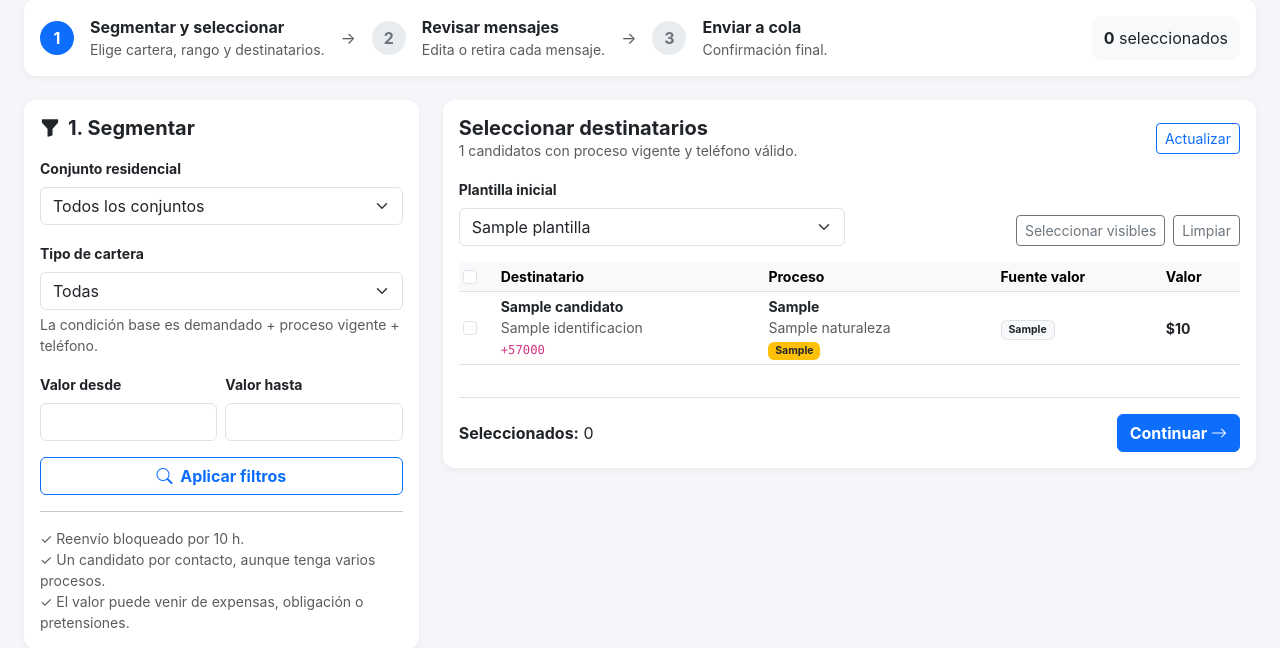
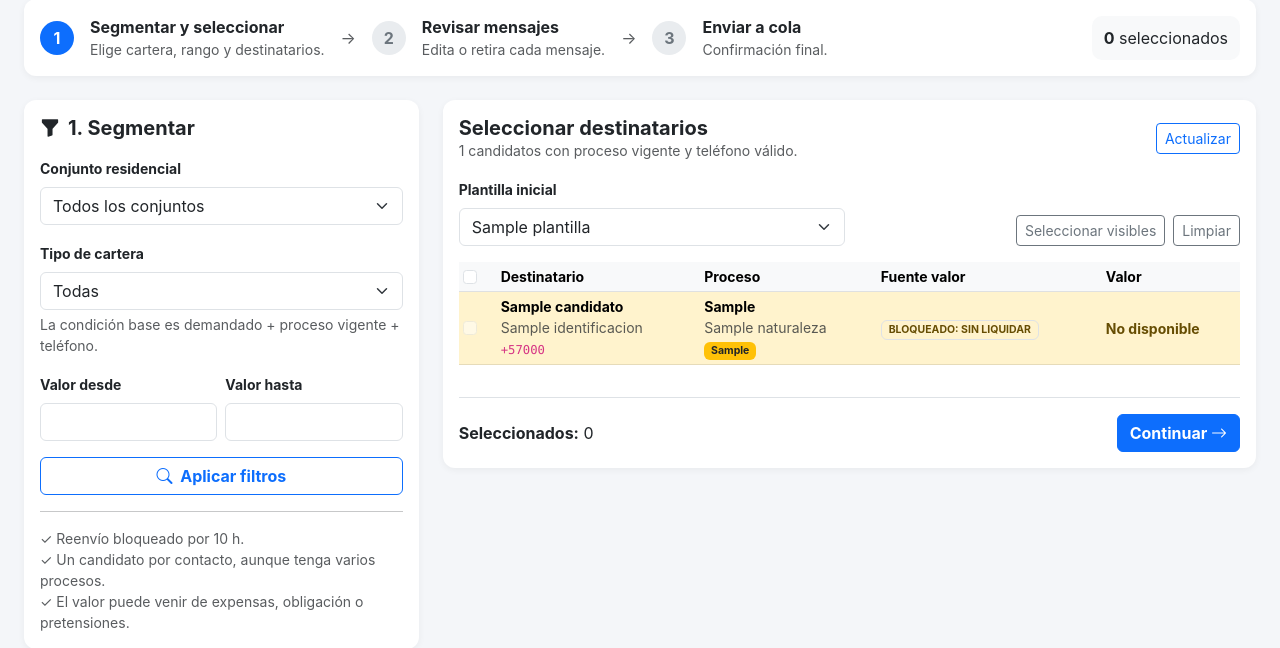
Before and after one commit to ParedesD28/erp-despacho, a Python web app: template templates/sms_campanas.html in a window 1280 px wide. Shown: the part 541-1189 px from the top of the page. Run offline with Jinja, Linux system fonts and the light colour scheme; the template is opened without the code that fills it: most values are stand-ins (such as "Sample title", 1, 10 or a date in 2020).

Commit message:
Bloquear SMS cuando saldo no esta liquidado

```diff
--- a/templates/sms_campanas.html
+++ b/templates/sms_campanas.html
@@ -141,12 +141,12 @@
                             </thead>
                             <tbody>
                             {% for c in candidatos %}
-                            <tr class="candidate-row" data-contacto-id="{{ c.contacto_id }}" data-nombre="{{ c.nombre|e }}" data-identificacion="{{ c.identificacion|e }}" data-telefono="{{ c.telefono|e }}" data-radicado="{{ c.radicado_interno|e }}" data-naturaleza="{{ c.naturaleza|e }}" data-etapa="{{ c.etapa_actual|e }}" data-cartera="{{ c.tipo_cartera|e }}" data-inmueble-id="{{ c.inmueble_id or '' }}" data-conjunto="{{ c.conjunto_residencial|e }}" data-unidad="{{ c.torre_apto|e }}" data-saldo="{{ c.saldo_total }}" data-fuente="{{ c.saldo_fuente|e }}">
-                                <td><input type="checkbox" class="form-check-input selector-candidato" value="{{ c.contacto_id }}" onchange="actualizarSeleccion(this)"></td>
+                            <tr class="candidate-row {% if not c.saldo_verificado %}table-warning{% endif %}" data-contacto-id="{{ c.contacto_id }}" data-nombre="{{ c.nombre|e }}" data-identificacion="{{ c.identificacion|e }}" data-telefono="{{ c.telefono|e }}" data-radicado="{{ c.radicado_interno|e }}" data-naturaleza="{{ c.naturaleza|e }}" data-etapa="{{ c.etapa_actual|e }}" data-cartera="{{ c.tipo_cartera|e }}" data-inmueble-id="{{ c.inmueble_id or '' }}" data-conjunto="{{ c.conjunto_residencial|e }}" data-unidad="{{ c.torre_apto|e }}" data-saldo="{{ c.saldo_total or 0 }}" data-fuente="{{ c.saldo_fuente|e }}" data-saldo-verificado="{{ '1' if c.saldo_verificado else '0' }}">
+                                <td><input type="checkbox" class="form-check-input selector-candidato" value="{{ c.contacto_id }}" {% if not c.saldo_verificado %}disabled{% endif %} onchange="actualizarSeleccion(this)"></td>
                                 <td><strong>{{ c.nombre }}</strong><br><span class="text-muted">{{ c.identificacion }}</span><br><code>+57{{ c.telefono }}</code></td>
                                 <td><strong>{{ c.radicado_interno }}</strong><br><span class="text-muted">{{ c.naturaleza or '' }}</span><br><span class="badge {% if c.tipo_cartera == 'JURIDICO' %}bg-primary{% else %}bg-warning text-dark{% endif %}">{{ c.tipo_cartera or 'PREJURIDICO' }}</span></td>
-                                <td><span class="badge bg-light text-dark border">{{ c.saldo_fuente }}</span></td>
-                                <td class="fw-bold">${{ "{:,.0f}".format(c.saldo_total or 0).replace(",", ".") }}</td>
+                                <td>{% if c.saldo_verificado %}<span class="badge bg-success-subtle text-success border">LIQUIDADO</span> <span class="badge bg-light text-dark border">{{ c.saldo_fuente }}</span>{% else %}<span class="badge bg-warning-subtle text-warning-emphasis border">BLOQUEADO: SIN LIQUIDAR</span>{% endif %}</td>
+                                <td class="fw-bold">{% if c.saldo_verificado %}COP {{ "{:,.0f}".format(c.saldo_total or 0).replace(",", ".") }}{% else %}<span class="text-warning-emphasis">No disponible</span>{% endif %}</td>
                             </tr>
                             {% else %}<tr><td colspan="5" class="text-center text-muted py-4">No hay candidatos con los filtros actuales.</td></tr>{% endfor %}
                             </tbody>
@@ -259,7 +259,7 @@ function reemplazarPlantilla(template,c){
 }
 function leerCandidatos(){
   const rows=[...document.querySelectorAll('.candidate-row')];
-  return rows.filter(r=>r.querySelector('.selector-candidato')?.checked).map(r=>({
+  return rows.filter(r=>r.querySelector('.selector-candidato')?.checked && r.querySelector('.selector-candidato')?.disabled !== true).map(r=>({
     contacto_id:Number(r.dataset.contactoId),nombre:r.dataset.nombre,identificacion:r.dataset.identificacion,telefono:r.dataset.telefono,
     radicado:r.dataset.radicado,naturaleza:r.dataset.naturaleza,etapa:r.dataset.etapa,cartera:r.dataset.cartera,
     inmueble_id:r.dataset.inmuebleId?Number(r.dataset.inmuebleId):null,conjunto:r.dataset.conjunto,unidad:r.dataset.unidad,
@@ -268,7 +268,7 @@ function leerCandidatos(){
 }
 function actualizarContador(){ document.getElementById('contadorSeleccion').textContent=document.querySelectorAll('.selector-candidato:checked').length; }
 function actualizarSeleccion(cb){ cb.closest('tr').classList.toggle('selected',cb.checked); actualizarContador(); }
-function seleccionarVisibles(marcar){ document.querySelectorAll('.selector-candidato').forEach(cb=>{cb.checked=marcar; cb.closest('tr')?.classList.toggle('selected',marcar)}); actualizarContador(); }
+function seleccionarVisibles(marcar){ document.querySelectorAll('.selector-candidato:not(:disabled)').forEach(cb=>{cb.checked=marcar; cb.closest('tr')?.classList.toggle('selected',marcar)}); actualizarContador(); }
 function irPaso(n){ pasoActual=n; [1,2,3].forEach(i=>document.getElementById('step'+i).classList.toggle('active',i===n)); [1,2,3].forEach(i=>{const p=document.getElementById('pill'+i);p.className='step-pill '+(i<n?'done':i===n?'active':'todo');}); window.scrollTo({top:0,behavior:'smooth'}); }
 function irPaso2(){
   wizardItems=leerCandidatos();
```
